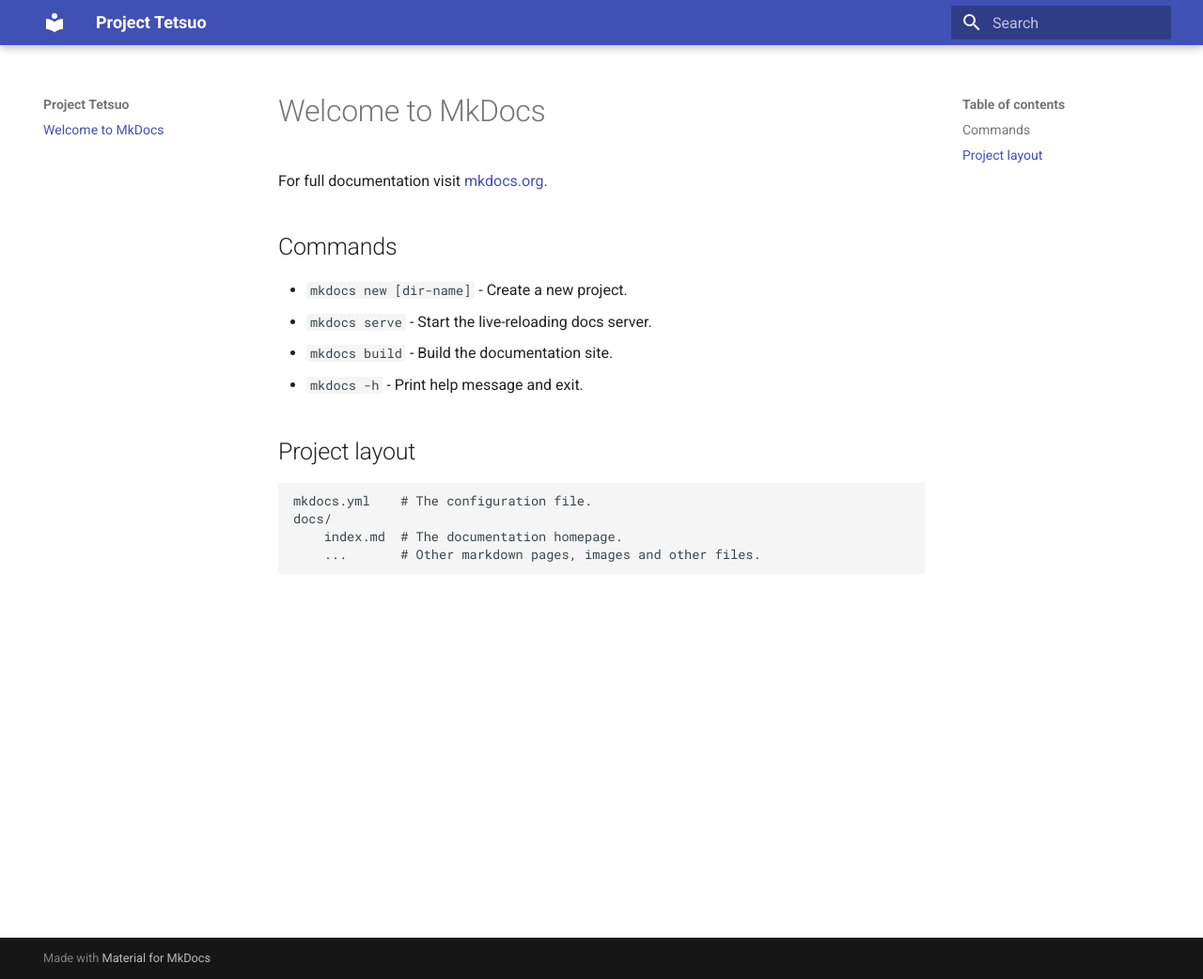
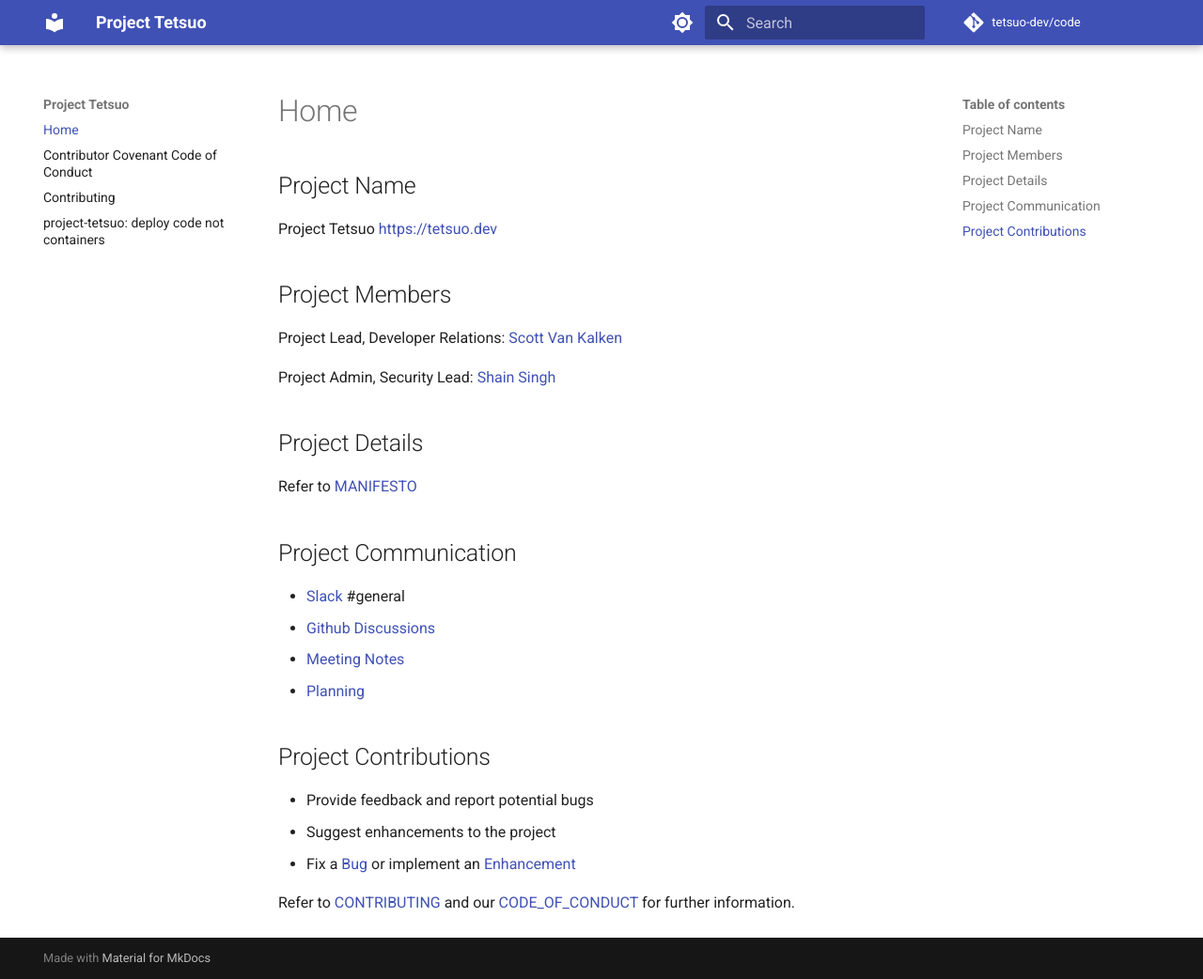
Before and after one commit to project-tetsuo/tetsuo.dev-website, an MkDocs documentation site: the page built from docs/index.md, in a window 1280 px wide and 1042 px high. Shown: the whole window at 94% size. Built offline with MkDocs 1.6.1 and Material for MkDocs 9.7.7, drawn with Linux system fonts in a browser that asks for light colours; comment, search, counter and statistics services are not loaded.

Commit message:
add files and change index

```diff
--- a/docs/index.md
+++ b/docs/index.md
@@ -1,17 +1,29 @@
-# Welcome to MkDocs
+## Project Name
 
-For full documentation visit [mkdocs.org](https://www.mkdocs.org).
+Project Tetsuo <https://tetsuo.dev>
 
-## Commands
+## Project Members
 
-* `mkdocs new [dir-name]` - Create a new project.
-* `mkdocs serve` - Start the live-reloading docs server.
-* `mkdocs build` - Build the documentation site.
-* `mkdocs -h` - Print help message and exit.
+Project Lead, Developer Relations: [Scott Van Kalken](https://github.com/codecowboydotio)
 
-## Project layout
+Project Admin, Security Lead: [Shain Singh](https://github.com/shsingh)
 
-    mkdocs.yml    # The configuration file.
-    docs/
-        index.md  # The documentation homepage.
-        ...       # Other markdown pages, images and other files.
+## Project Details
+
+Refer to [MANIFESTO](manifesto.md)
+
+## Project Communication
+
+- [Slack](https://join.slack.com/t/project-tetsuo/shared_invite/zt-1qjawx33o-dtwPtoSlFzAqZcpeHReaBA) #general
+- [Github Discussions](https://github.com/tetsuo-dev/tetsuo.dev-code/issues)
+- [Meeting Notes](https://github.com/tetsuo-dev/tetsuo.dev-code/issues?q=label%3Ameeting+)
+- [Planning](https://github.com/tetsuo-dev/tetsuo.dev-code/projects?type=beta)
+
+## Project Contributions
+
+- Provide feedback and report potential bugs
+- Suggest enhancements to the project
+- Fix a [Bug](https://github.com/tetsuo-dev/tetsuo.dev-code/issues?q=is%3Aopen+is%3Aissue+label%3Abug) or implement an
+[Enhancement](https://github.com/tetsuo-dev/tetsuo.dev-code/issues?q=is%3Aopen+is%3Aissue+label%3Aenhancement)
+
+Refer to [CONTRIBUTING](contributing.md) and our [CODE_OF_CONDUCT](code_of_conduct.md) for further information.
--- a/mkdocs.yml
+++ b/mkdocs.yml
@@ -1,9 +1,23 @@
 site_name: Project Tetsuo
+repo_url: https://github.com/tetsuo-dev/tetsuo.dev-code
+repo_name: tetsuo-dev/code
+plugins:
+  - search
+  - offline
 theme:
   name: material
   features:
     - search.suggest
     - search.highlight
     - search.share
-plugins:
-  - search
+  palette:
+    # Palette toggle for light mode
+    - scheme: yellow
+      toggle:
+        icon: material/brightness-7
+        name: Switch to dark mode
+    # Palette toggle for dark mode
+    - scheme: slate
+      toggle:
+        icon: material/brightness-4
+        name: Switch to light mode
```
Also changed, not shown: docs/code_of_conduct.md (added, +129 -0 lines), docs/contributing.md (added, +7 -0 lines), docs/manifesto.md (added, +25 -0 lines).
